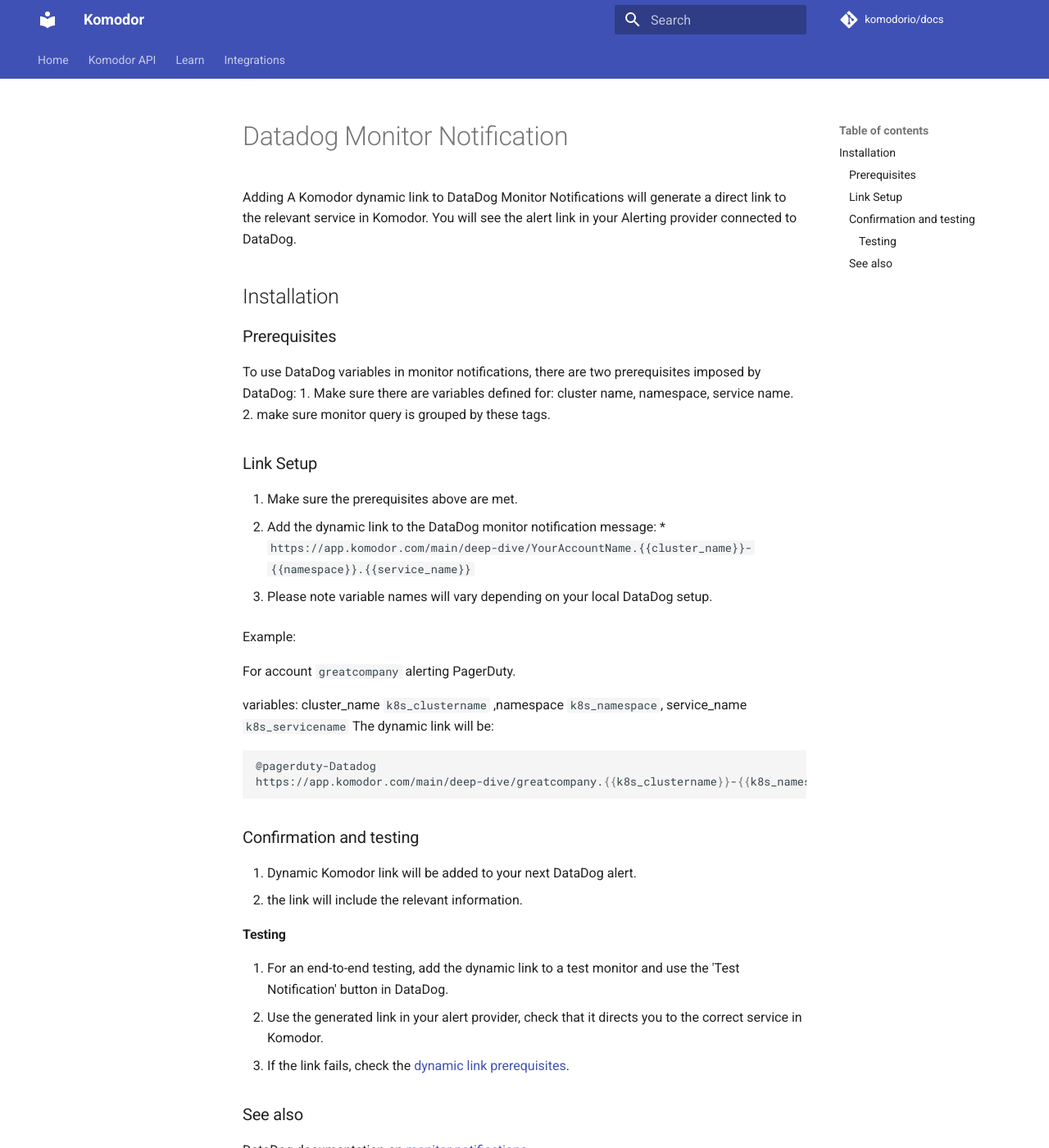
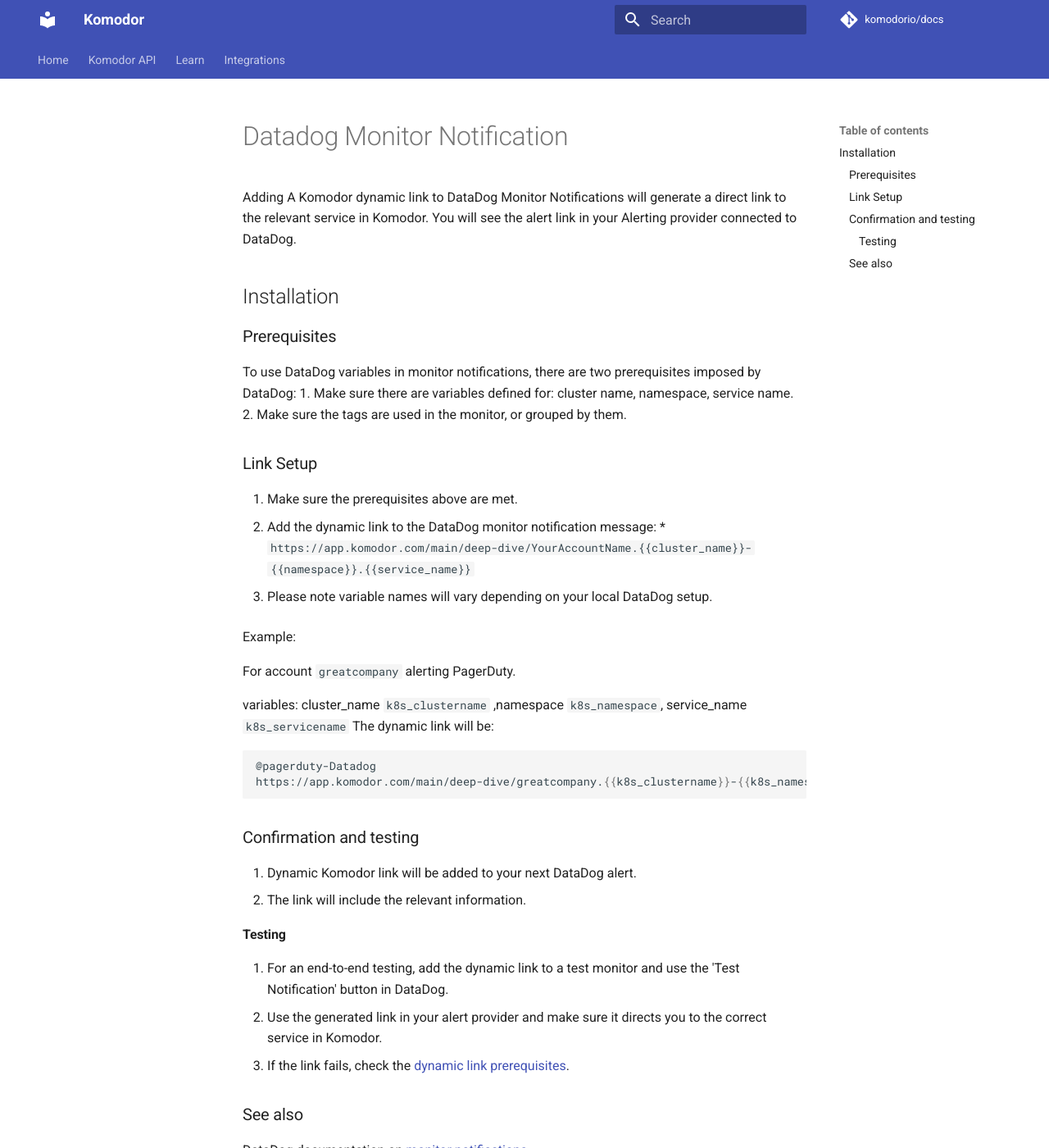
Before and after one commit to komodorio/docs, an MkDocs documentation site: the page built from docs/Integrations/Datadog-Monitor-Notification.md, in a window 1280 px wide and 1400 px high. Shown: the whole window at 82% size. Built offline with MkDocs 1.6.1 and Material for MkDocs 9.7.7, drawn with Linux system fonts in a browser that asks for light colours; comment, search, counter and statistics services are not loaded.

Commit message:
Update Datadog-Monitor-Notification.md

```diff
--- a/docs/Integrations/Datadog-Monitor-Notification.md
+++ b/docs/Integrations/Datadog-Monitor-Notification.md
@@ -9,7 +9,7 @@
 
 To use DataDog variables in monitor notifications, there are two prerequisites imposed by DataDog:
 1. Make sure there are variables defined for: cluster name, namespace, service name.
-2. make sure monitor query is grouped by these tags.
+2. Make sure the tags are used in the monitor, or grouped by them.
 
 ### Link Setup
 
@@ -34,12 +34,12 @@
 ### Confirmation and testing
 
 1. Dynamic Komodor link will be added to your next DataDog alert.
-2. the link will include the relevant information.
+2. The link will include the relevant information.
 
 #### Testing
 
 1. For an end-to-end testing, add the dynamic link to a test monitor and use the 'Test Notification' button in DataDog.
-2. Use the generated link in your alert provider, check that it directs you to the correct service in Komodor.
+2. Use the generated link in your alert provider and make sure it directs you to the correct service in Komodor.
 3. If the link fails, check the [dynamic link prerequisites](https://docs.komodor.com/Integrations/Datadog-Monitor-Notification.html##prerequisites).
 
 ### See also
```
